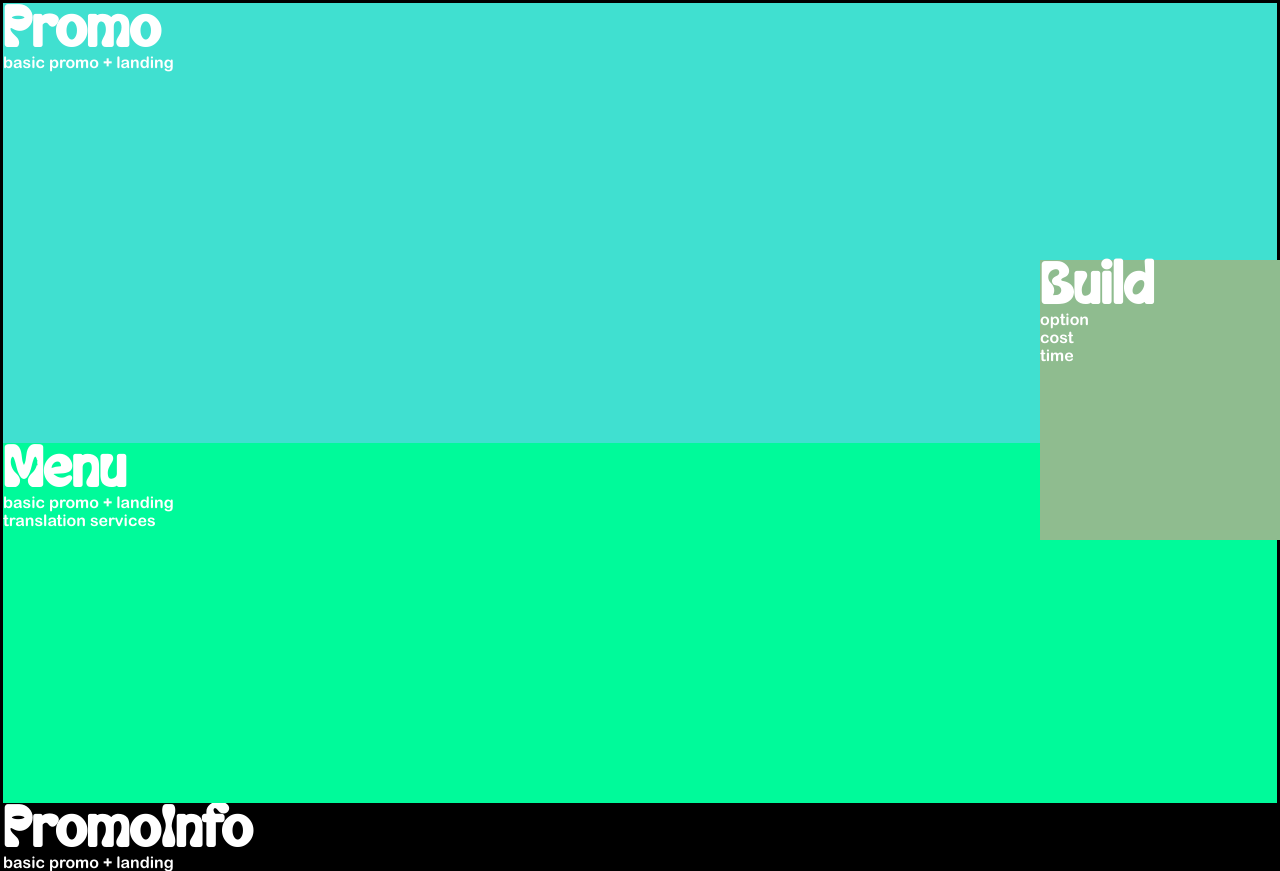
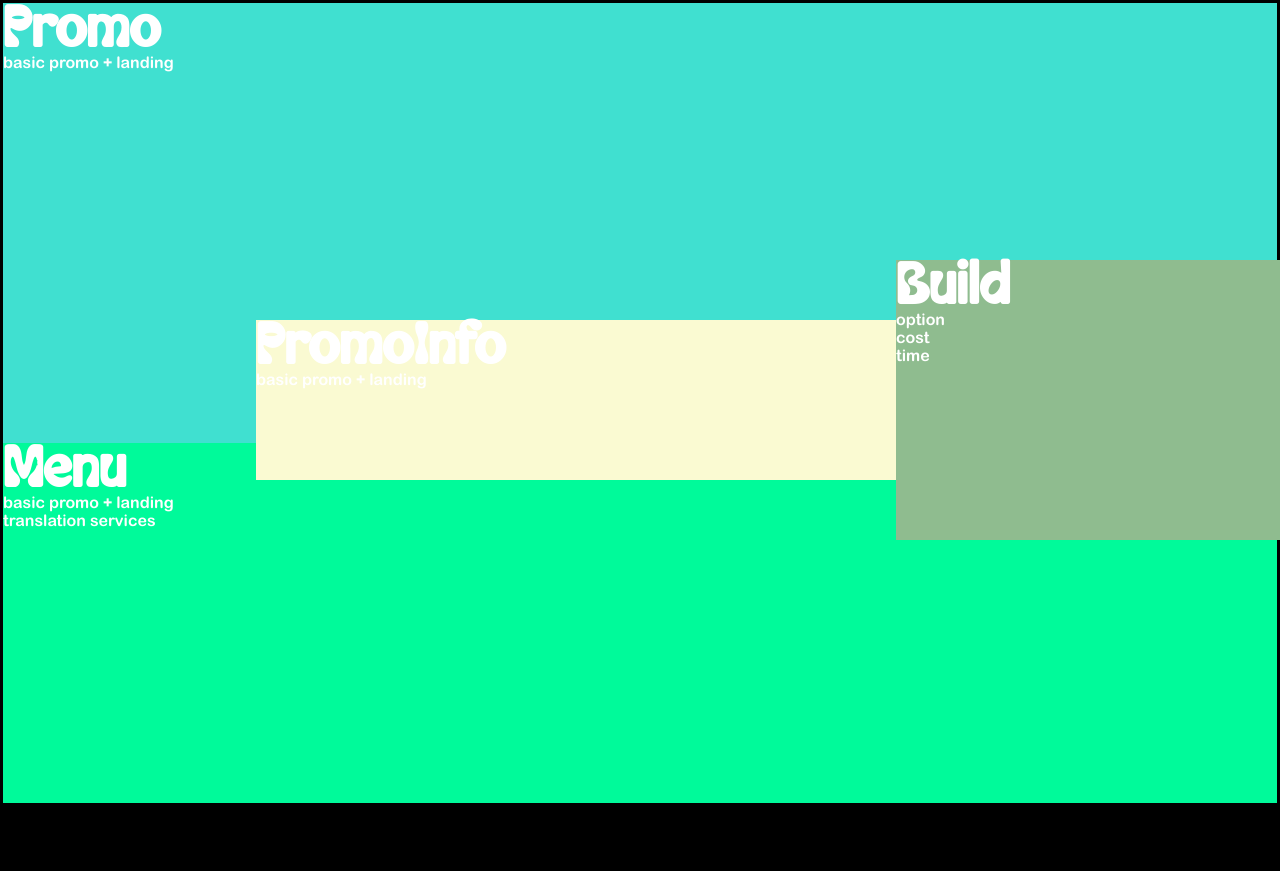
Before and after one commit to RoxanneTabuena/ub_webstudios, a React (Create React App) app: page /book in a window 1280 px wide. After the commit the page ends 806 px from the top, so only its background shows below. Built offline with nearby package versions, Linux system fonts and the light colour scheme.

Commit message:
Style PromoInfo and Build containers

```diff
--- a/src/components/book/book.module.css
+++ b/src/components/book/book.module.css
@@ -19,21 +19,39 @@
     position: relative;
     background-color: mediumspringgreen;
 }
-
 .build{
-    width: 30vh;
+    width: 100vw;
     height:100vh;
     position: absolute;
-    right: 0;
+    left: 0;
+    top: 0;
+    background-color: transparent;
+    display: flex;
+    justify-content: flex-end;
+    align-items: center;
+    z-index: 130;
+    pointer-events: none;
+}.promoInfo{
+    width: 100vw;
+    height:100vh;
+    position: absolute;
+    left: 0;
     top: 0;
     background-color: transparent;
     display: flex;
     justify-content: center;
     align-items: center;
+    z-index: 120;
+    pointer-events: none;
+}
+.promoInfoCard{
+    height: 20%;
+    background-color: lightgoldenrodyellow;
+    width:60%;
 }
 
 .buildCard{
     height: 35%;
-    width: 100%;
+    width: 30%;
     background-color: darkseagreen;
 }
```
